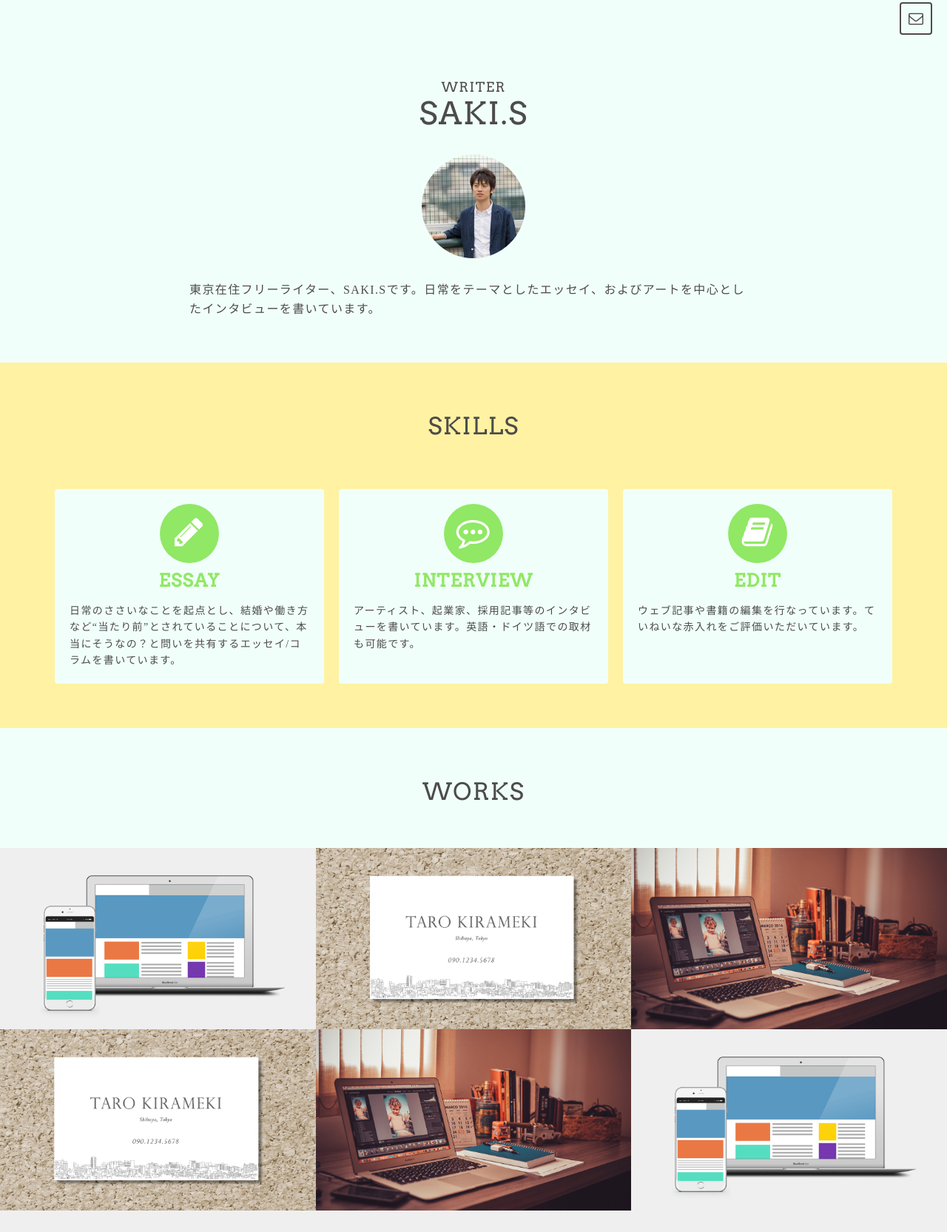
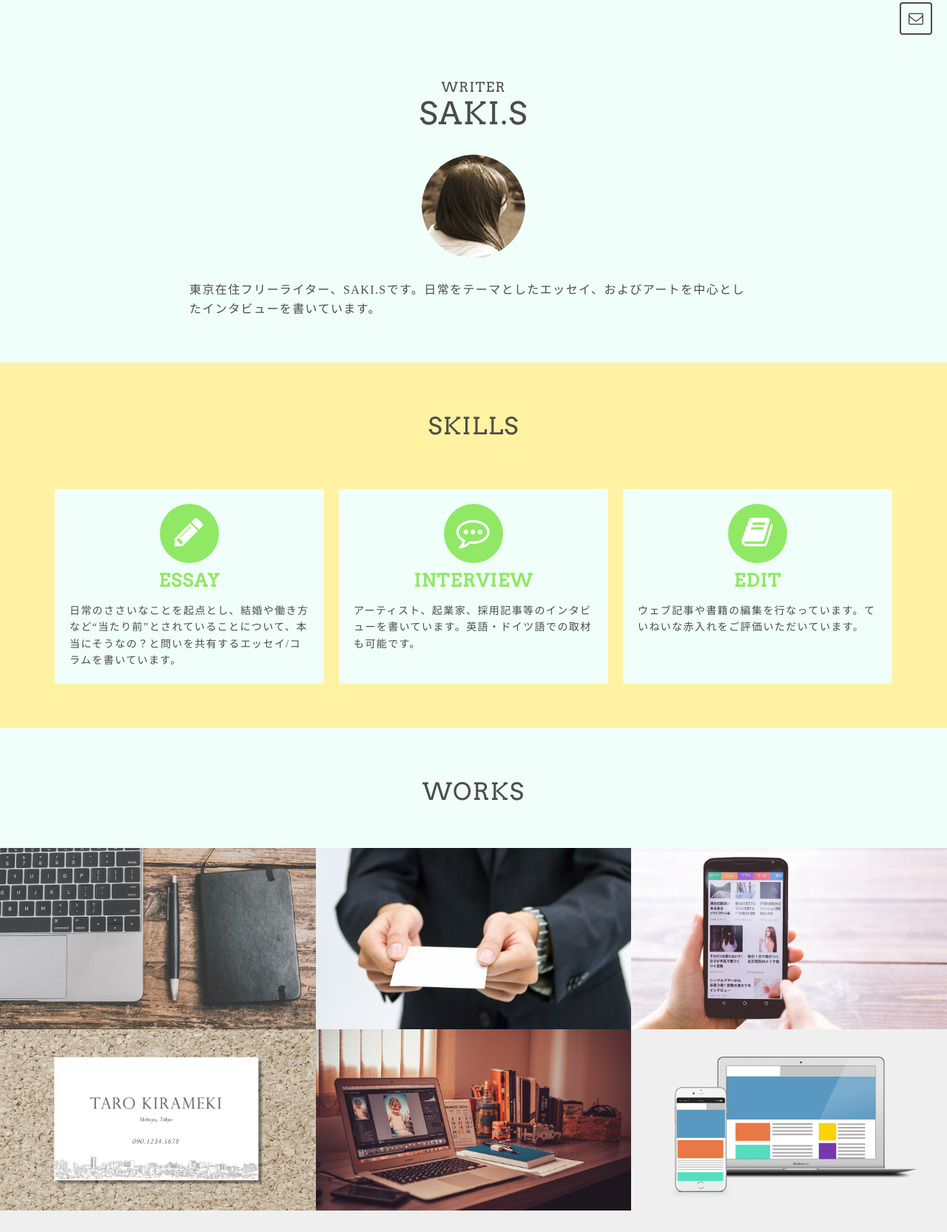
Before and after one commit to sakihonda/sakihonda.github.io, a plain HTML site: page index.html in a window 1280 px wide. Shown: the part 17-1682 px from the top of the page at 74% size. Drawn offline with nearby package versions, Linux system fonts and the light colour scheme.

Commit message:
プロフ写真、ワーク写真3枚変更。

```diff
--- a/index.html
+++ b/index.html
@@ -15,7 +15,7 @@
             <!-- コンタクトのところへとばす。#でid名指定。アイコン<i>をリンク<a>でくくる-->
             <div class="profile">
                 <h1 class="site-title abel uppercase text-center">Writer <span>SAKI.S</span></h1>
-                <img src="./images/img_profile.jpg" alt="プロフィール写真" width="140" height="140" class="block-center profile-icon">
+                <img src="./images/sakiprofile.png" alt="プロフィール写真" width="140" height="140" class="block-center profile-icon">
                 <p>東京在住フリーライター、SAKI.Sです。日常をテーマとしたエッセイ、およびアートを中心としたインタビューを書いています。</p>
             </div>
         </header>
@@ -44,7 +44,7 @@
                 <h2 class="text-center">Works</h2>
                 <div class="works-box">
                     <a href="#">
-                    <img src="./images/img_work_site.png" alt="株式会社きらめき コーポレートサイト様 Webサイトデザイン">
+                    <img src="./images/img_corporate.png" alt="株式会社きらめき コーポレートサイト様 Webサイトデザイン">
                     <div class="works-box-inner">
                         <div class="text-center">
                             <h3>株式会社きらめき コーポレートサイト</h3>
@@ -56,7 +56,7 @@
                 </div>
                 <div class="works-box">
                 <a href="#">
-                <img src="./images/img_work_card.jpg" alt="きらめき太郎様 名刺デザイン">
+                <img src="./images/img_namecard.png" alt="きらめき太郎様 名刺デザイン">
                     <div class="works-box-inner">
                         <div class="text-center">
                             <h3>きらめき太郎様 名刺</h3>
@@ -68,7 +68,7 @@
                 </div>
                 <div class="works-box">
                 <a href="#">
-                <img src="./images/img_work_blog.jpg" alt="WordPressオリジナルテーマ">
+                <img src="./images/img_blog.png" alt="WordPressオリジナルテーマ">
                      <div class="works-box-inner">
                         <div class="text-center">
                             <h3>ブログデザイン</h3>
```
Also changed, not shown: images/img_blog.png (added), images/img_corporate.png (added), images/img_namecard.png (added), images/img_profile.jpg (deleted), images/sakiprofile.png (added).
